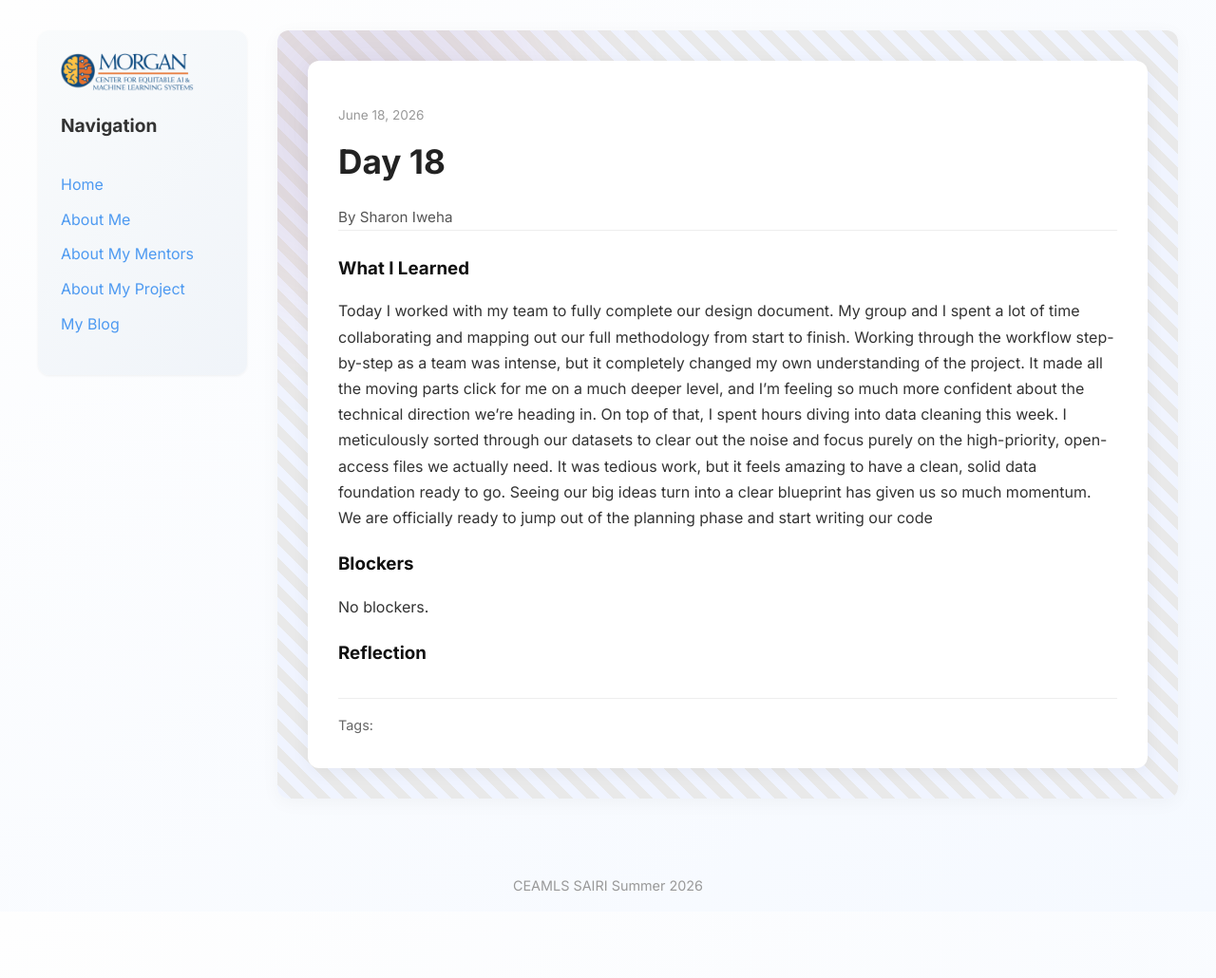
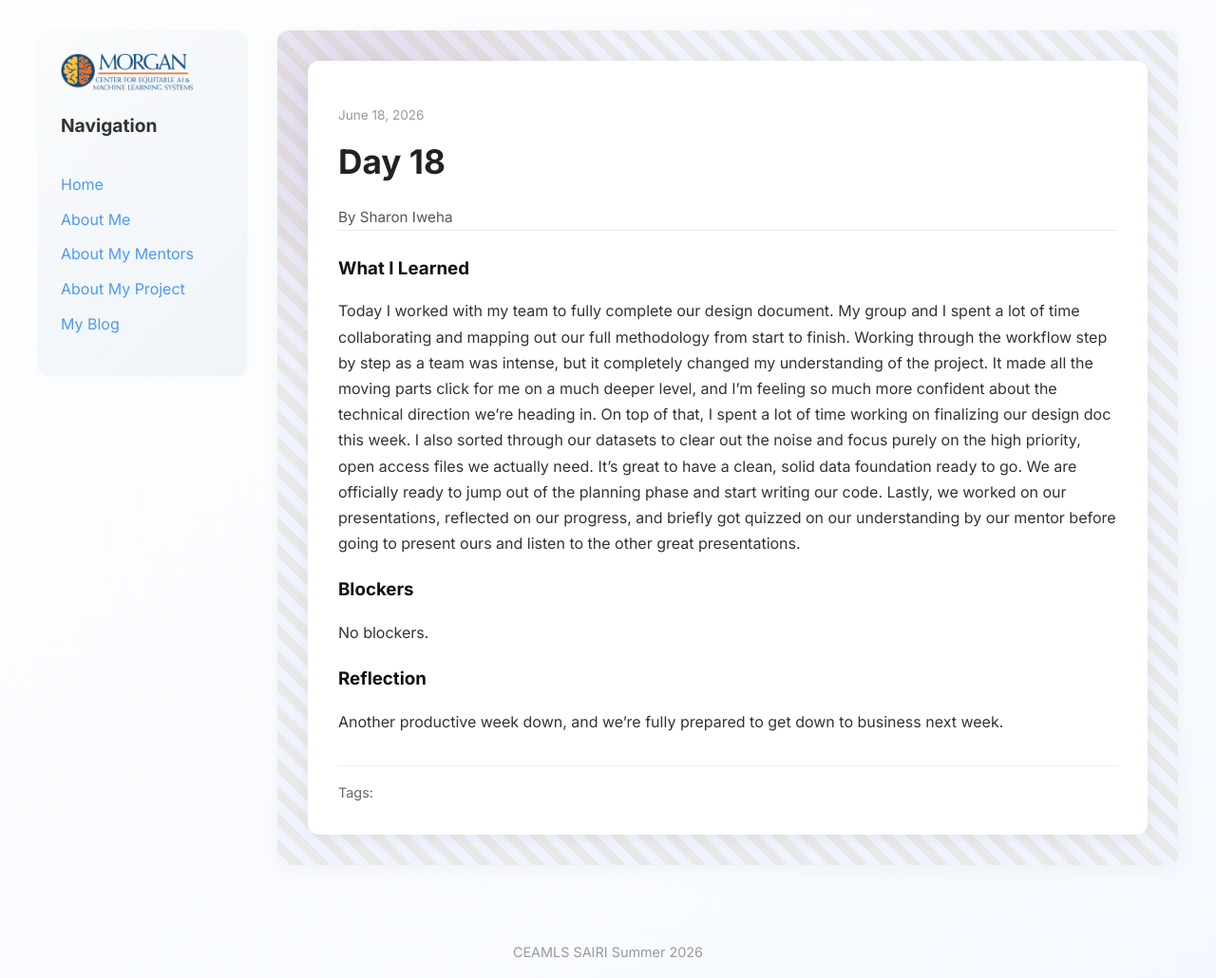
Before and after one commit to sharoniweha/sharoniweha.ceamls26.github.io, a Jekyll site: the page built from _posts/2026-06-18-day-18.md, in a window 1280 px wide. Shown: the whole page at 95% size. Built offline with Jekyll 4.4.1, drawn with Linux system fonts in a browser that asks for light colours; before the commit the page ends 960 px from its top, so only the background shows below that.

Commit message:
Update 2026-06-18-day-18.md

```diff
--- a/_posts/2026-06-18-day-18.md
+++ b/_posts/2026-06-18-day-18.md
@@ -5,11 +5,11 @@ date: 2026-06-18
 permalink: /day18.html
 
 what_i_learned: |
-  Today I worked with my team to fully complete our design document. My group and I spent a lot of time collaborating and mapping out our full methodology from start to finish. Working through the workflow step-by-step as a team was intense, but it completely changed my own understanding of the project. It made all the moving parts click for me on a much deeper level, and I’m feeling so much more confident about the technical direction we're heading in. On top of that, I spent hours diving into data cleaning this week. I meticulously sorted through our datasets to clear out the noise and focus purely on the high-priority, open-access files we actually need. It was tedious work, but it feels amazing to have a clean, solid data foundation ready to go. Seeing our big ideas turn into a clear blueprint has given us so much momentum. We are officially ready to jump out of the planning phase and start writing our code
+  Today I worked with my team to fully complete our design document. My group and I spent a lot of time collaborating and mapping out our full methodology from start to finish. Working through the workflow step by step as a team was intense, but it completely changed my understanding of the project. It made all the moving parts click for me on a much deeper level, and I’m feeling so much more confident about the technical direction we're heading in. On top of that, I spent a lot of time working on finalizing our design doc this week. I also sorted through our datasets to clear out the noise and focus purely on the high priority, open access files we actually need. It's great to have a clean, solid data foundation ready to go. We are officially ready to jump out of the planning phase and start writing our code. Lastly, we worked on our presentations, reflected on our progress, and briefly got quizzed on our understanding by our mentor before going to present ours and listen to the other great presentations.
 
 blockers: |
   No blockers.
 
 reflection: |
-
+  Another productive week down, and we're fully prepared to get down to business next week.
 ---
```
